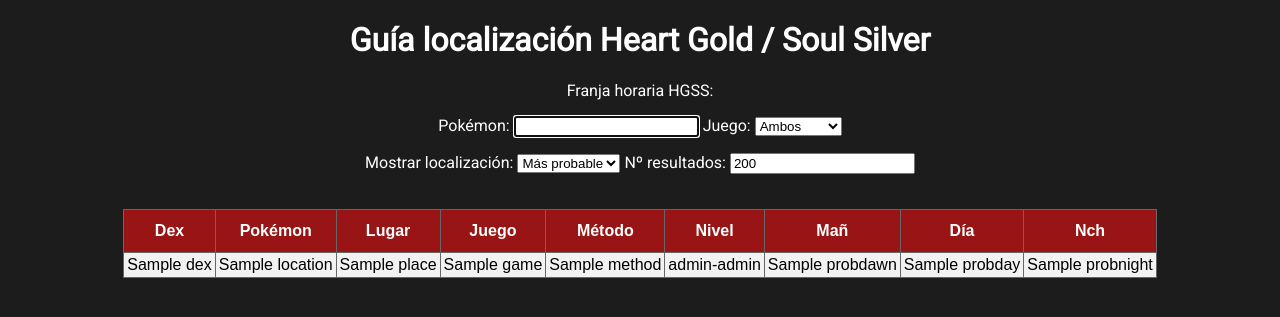
After one commit to jaime0907/HGSSdex, a Django app: template templates/hgss/main.html in a window 1280 px wide. The commit adds this page. Shown: the top 317 px of the page. Run offline with Django 3.2, Linux system fonts and the light colour scheme; the template is opened without the code that fills it: most values are stand-ins (such as "Sample title", 1, 10 or a date in 2020); parts of the project's set-up code (start-up, migrations or seed data) failed here and were passed over.

Commit message:
Consigo poner el template antiguo en django

```diff
--- a/hgssweb/hgssweb/views.py
+++ b/hgssweb/hgssweb/views.py
@@ -1,4 +1,6 @@
 from django.shortcuts import render
+from .models import Locations
 
 def post_list(request):
-    return render(request, 'hgss/post_list.html', {})
+    locations = Locations.objects.all()[1:10]
+    return render(request, 'hgss/main.html', {'locations':locations})
--- /dev/null
+++ b/templates/hgss/main.html
@@ -0,0 +1,104 @@
+{% load static %}
+<!DOCTYPE html>
+<html>
+<head>
+	<title>HGSS Location Guide</title>
+
+	<link href="https://fonts.googleapis.com/css?family=Roboto" rel="stylesheet">
+
+	<style type="text/css">
+		#tablepoke {
+			font-family: Arial, Helvetica, sans-serif;
+			border-collapse: collapse;
+		}
+		#tablepoke td, #tablepoke th {
+			border: 1px solid #666;
+			padding: 3px;
+			text-align: center;
+			vertical-align: middle;
+		}
+		#tablepoke tr:nth-child(even){background-color: #f2f2f2;}
+		#tablepoke tr:nth-child(odd){background-color: #ffffff;}
+		#tablepoke tr:hover {background-color: #ddd;}
+		#tablepoke th {
+		    padding-top: 12px;
+			padding-bottom: 12px;
+			text-align: center;
+			background-color: #991515;
+			color: white;
+		}
+		#tablepoke td {
+			color: black;
+		}
+		#wrapper {
+			color: white;
+			font-family: Roboto;
+			text-align: center;
+			align-items: center;
+		}
+
+	</style>
+</head>
+<body id="body1" style="background-color: #1c1c1c">
+	<div id="wrapper">
+		<h1 style="font-family: Roboto">Guía localización Heart Gold / Soul Silver</h1>
+		<p id="demo">Franja horaria HGSS:</p>
+		<!--
+		<p id="loginp">
+			<input type="button" id="logionbot" value="Login" onclick="location.href='/login.html';"></input>
+			<input type="button" id="regbot" value="Register" onclick="location.href='/register.html';"></input>
+		</p>
+		-->
+
+		<p>
+			Pokémon:
+			<input id="pokename" name="pokename" type="text"autofocus>
+			Juego:
+			<select id="gameselector">
+				<option value=2>Ambos</option>
+				<option value=0>Heart Gold</option>
+				<option value=1>Soul Silver</option>
+			</select>
+
+		</p>
+		<p>
+			Mostrar localización:
+			<select id="groupselector">
+				<option value=1>Más probable</option>
+				<option value=0>Todas</option>
+			</select>
+			Nº resultados:
+			<input id="limit" name="limit" type="text" value="200">
+		</p>
+
+		<br>
+		<table id="tablepoke" align="center">
+			<tr>
+				<th>Dex</th>
+				<th>Pokémon</th>
+				<th>Lugar</th>
+				<th>Juego</th>
+				<th>Método</th>
+				<th>Nivel</th>
+				<th>Mañ</th>
+				<th>Día</th>
+				<th>Nch</th>
+			</tr>
+			{% for l in locations %}
+				<tr>
+					<td>{{l.dex}}</td>
+					<td>{{l.name}}</td>
+					<td>{{l.place}}</td>
+					<td>{{l.game}}</td>
+					<td>{{l.method}}</td>
+					<td>{{l.levelmin}}-{{l.levelmax}}</td>
+					<td>{{l.probdawn}}</td>
+					<td>{{l.probday}}</td>
+					<td>{{l.probnight}}</td>
+				</tr>
+			{% endfor %}
+		</table>
+	</div>
+
+</body>
+</html>
```
Also changed, not shown: hgssweb/settings.py (+5 -2 lines), templates/hgss/post_list.html (+19 -1 lines), 1 other file.
